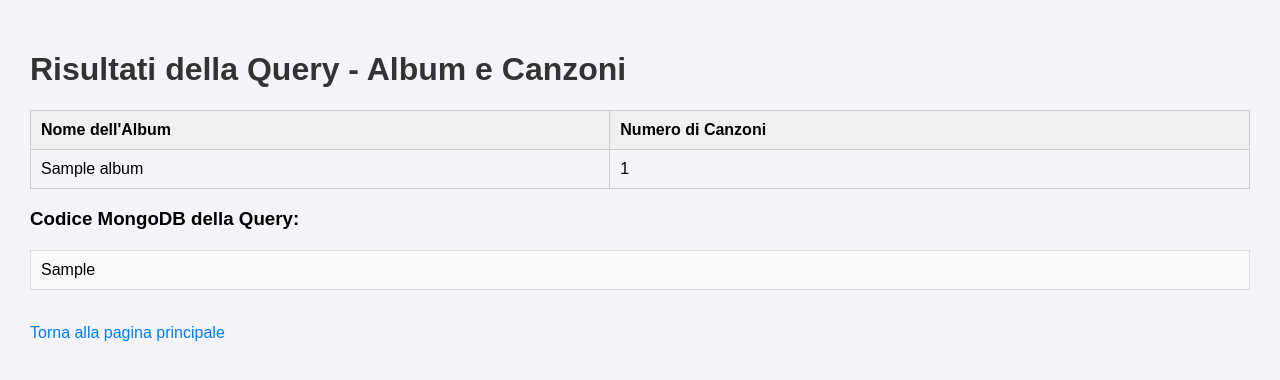
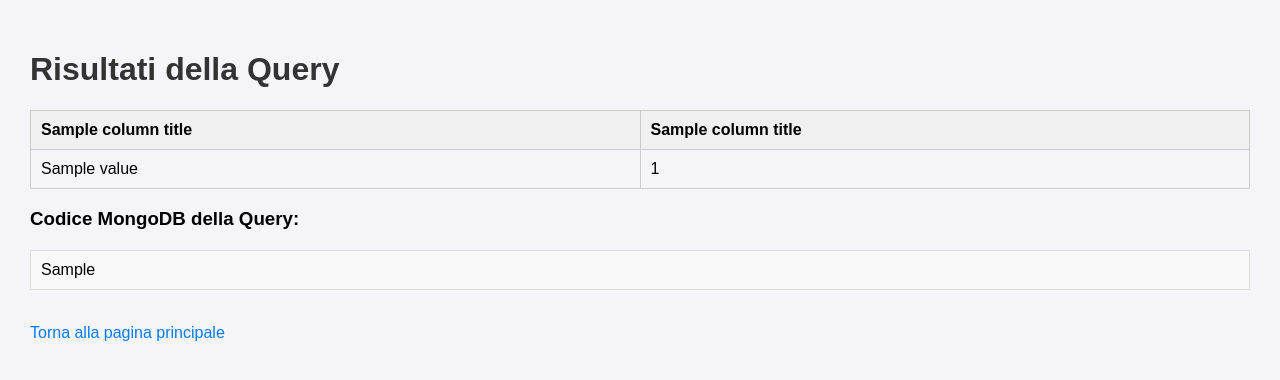
Before and after one commit to simonesbreglia/NoSQL_project, a Flask app: template src/chinook/templates/results_2.html in a window 1280 px wide. Shown: the top 380 px of the page. Run offline with Flask 3, Linux system fonts and the light colour scheme; the template is opened without the code that fills it: most values are stand-ins (such as "Sample title", 1, 10 or a date in 2020).

Commit message:
Aggiornamento nomi tabelle

```diff
--- a/src/chinook/app.py
+++ b/src/chinook/app.py
@@ -47,7 +47,7 @@ def query():
             {
                 "$project": {
                     "_id": 0,
-                    "Album": "$_id",
+                    "value": "$_id",
                     "count": 1
                 }
             },
@@ -57,8 +57,29 @@ def query():
         ])
         mongo_query = "db.Track.aggregate([{$group: {_id: '$Album.Title', count: {$sum: 1}}, {$project: {_id: 0, Album: '$_id', Count: 1}}, {$sort: {Count: -1}}])"
         result_data = list(result)
-        return render_template('results_2.html', result_data=result_data, mongo_query=mongo_query)
-
+        return render_template('results_2.html', result_data=result_data, mongo_query=mongo_query, column_titles=["Album", "Numero di Canzoni"])
+    elif query_type == "songs_per_genre":
+        result = db.Track.aggregate([
+            {
+                "$group": {
+                    "_id": "$Genre.Name",
+                    "count": {"$sum": 1}
+                }
+            },
+            {
+                "$project": {
+                    "_id": 0,
+                    "value": "$_id",
+                    "count": 1
+                }
+            },
+            {
+                "$sort": {"count": -1}
+            }
+        ])
+        mongo_query = "db.Track.aggregate([{$group: {_id: '$Genre.Name', count: {$sum: 1}}, {$project: {_id: 0, Genre: '$_id', Count: 1}}, {$sort: {Count: -1}}])"
+        result_data = list(result)
+        return render_template('results_2.html', result_data=result_data, mongo_query=mongo_query, column_titles=["Genere", "Numero di Canzoni"], column_keys=["Genre", "count"])
     else:
         result_data = []
         mongo_query = "Invalid query type"
--- a/src/chinook/templates/results_2.html
+++ b/src/chinook/templates/results_2.html
@@ -46,21 +46,21 @@
     </style>
 </head>
 <body>
-    <h1>Risultati della Query - Album e Canzoni</h1>
+    <h1>Risultati della Query</h1>
 
     {% if result_data %}
         <!-- Visualizzazione dei risultati della query -->
         <table>
             <thead>
                 <tr>
-                    <th>Nome dell'Album</th>
-                                                                                                                                                            <th>Numero di Canzoni</th>
+                    <th>{{ column_titles[0] }}</th>
+                    <th>{{ column_titles[1] }}</th>
                 </tr>
             </thead>
             <tbody>
                 {% for row in result_data %}
                     <tr>
-                        <td>{{ row.Album }}</td>
+                        <td>{{ row.value }} </td>
                         <td>{{ row.count }}</td>
                     </tr>
                 {% endfor %}
```
Also changed, not shown: QUERY PER PROGETTO CHINOOK.txt (added, +22 -0 lines).
